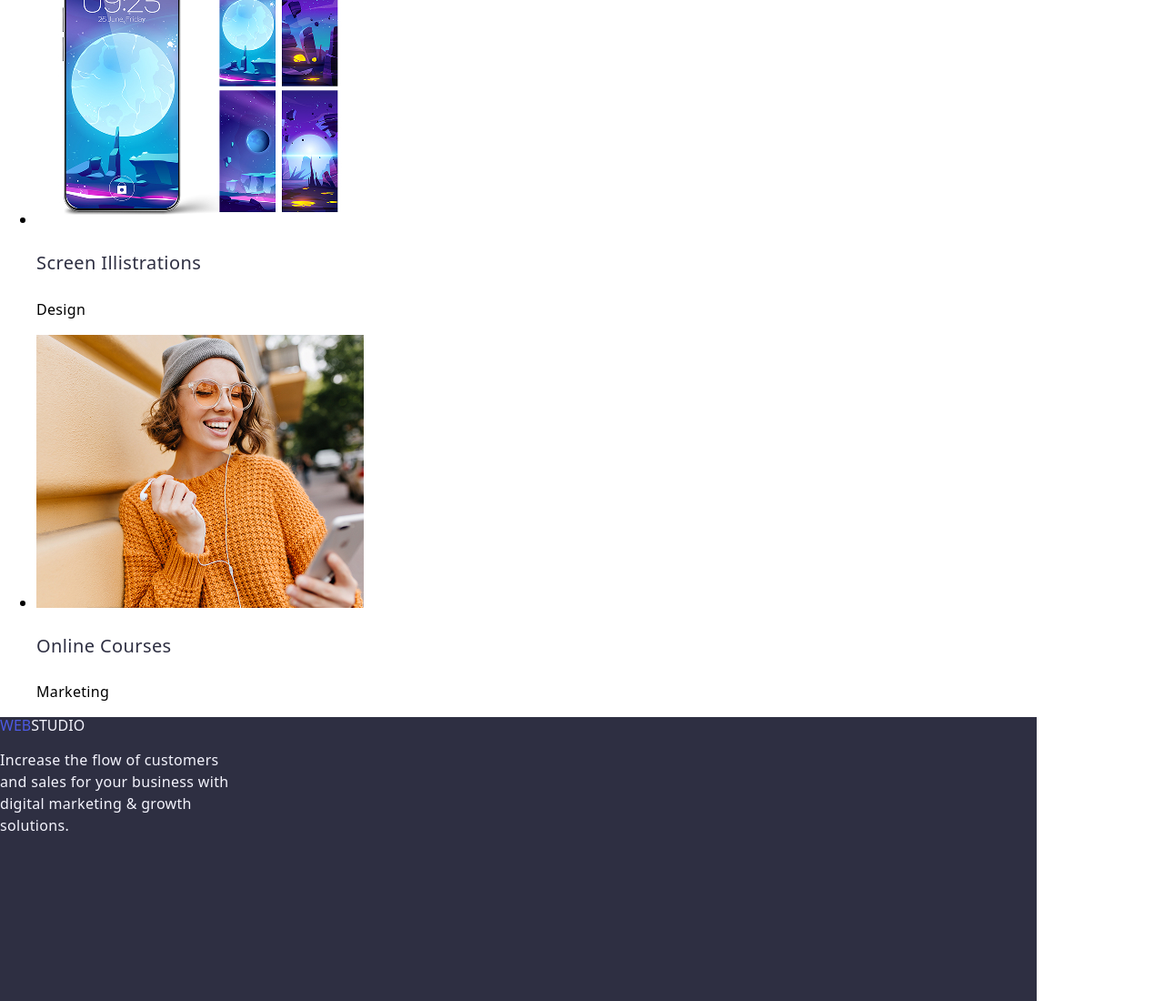
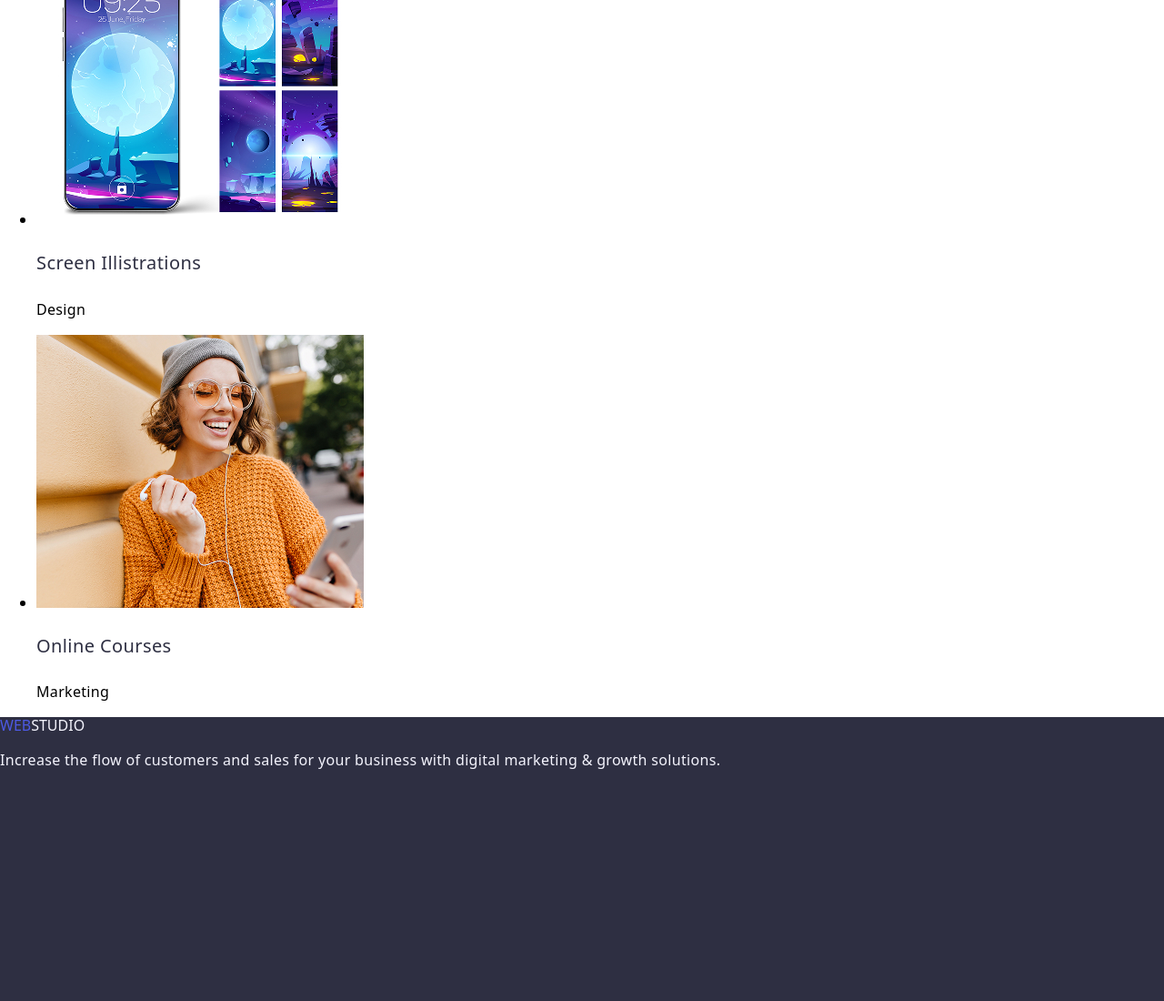
Before and after one commit to bilgekuzey/goit-markup-hw-02, a plain HTML site: page index.html in a window 1280 px wide. Shown: the part 4311-5411 px from the top of the page at 91% size. Drawn offline with nearby package versions, Linux system fonts and the light colour scheme.

Commit message:
düzeltme.

```diff
--- a/css/styles.css
+++ b/css/styles.css
@@ -151,7 +151,7 @@
 }
 .section_footer {
   background-color: #2e2f42;
-  width: 1140px;
+  width: 1440px;
   height: 312px;
 }
 .footer-logo span {
@@ -166,6 +166,4 @@
   line-height: 1.5;
   letter-spacing: 0.02em;
   color: #f4f4fd;
-  height: 112px;
-  width: 264px;
 }
```
